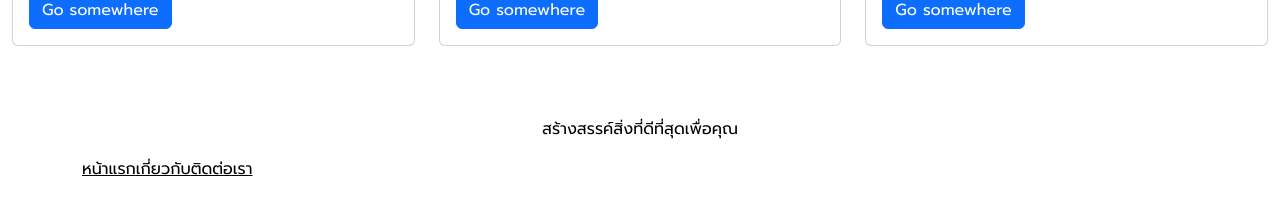
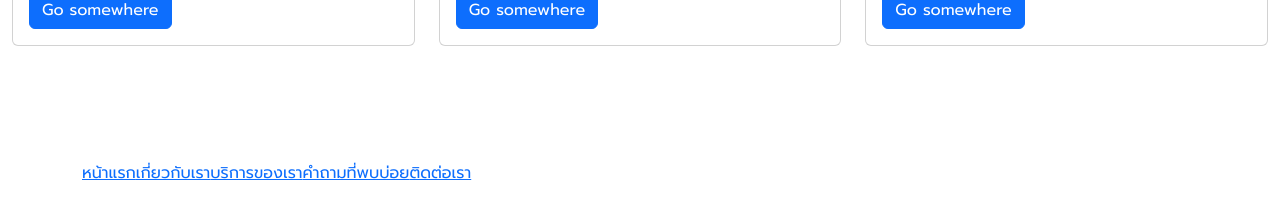
Before and after one commit to GGCh123/frontend, a Next.js app: page / in a window 1280 px wide. Shown: the part 1272-1494 px from the top of the page. Built offline with nearby package versions, Linux system fonts and the light colour scheme.

Commit message:
add so many feature

```diff
--- a/app/components/Footer.js
+++ b/app/components/Footer.js
@@ -4,23 +4,29 @@ import Link from "next/link";
 
 export default function Footer() {
   return (
-    <footer className="bg-gray-900 text-white mt-0.05">
-      <div className="container mx-auto px-6 py-8 grid grid-cols-1 md:grid-cols-3 gap-6 items-center">
+    <footer className="bg-gray-900 text-white mt-1">
+      <div className="container mx-auto px-6 py-8 grid grid-cols-1 md:grid-cols-3 gap-6 items-start">
         {/* Logo หรือชื่อบริษัท */}
         <div className="text-center md:text-left">
           <h2 className="text-lg font-semibold">Your Company</h2>
-          <p className="text-sm text-black">สร้างสรรค์สิ่งที่ดีที่สุดเพื่อคุณ</p>
+          <p className="text-sm text-gray-400">สร้างสรรค์สิ่งที่ดีที่สุดเพื่อคุณ</p>
         </div>
 
         {/* เมนูลิงก์ */}
-        <div className="flex justify-center space-x-6">
-          <Link href="/" className="hover:underline text-black hover:text-white text-sm">
+        <div className="flex flex-col items-center md:items-start space-y-2">
+          <Link href="/" className="hover:underline text-gray-300 hover:text-white text-sm">
             หน้าแรก
           </Link>
-          <Link href="/about" className="hover:underline text-black hover:text-white text-sm">
-            เกี่ยวกับ
+          <Link href="/about" className="hover:underline text-gray-300 hover:text-white text-sm">
+            เกี่ยวกับเรา
           </Link>
-          <Link href="/contact" className="hover:underline text-black hover:text-white text-sm">
+          <Link href="/services" className="hover:underline text-gray-300 hover:text-white text-sm">
+            บริการของเรา
+          </Link>
+          <Link href="/faq" className="hover:underline text-gray-300 hover:text-white text-sm">
+            คำถามที่พบบ่อย
+          </Link>
+          <Link href="/contact" className="hover:underline text-gray-300 hover:text-white text-sm">
             ติดต่อเรา
           </Link>
         </div>
```
